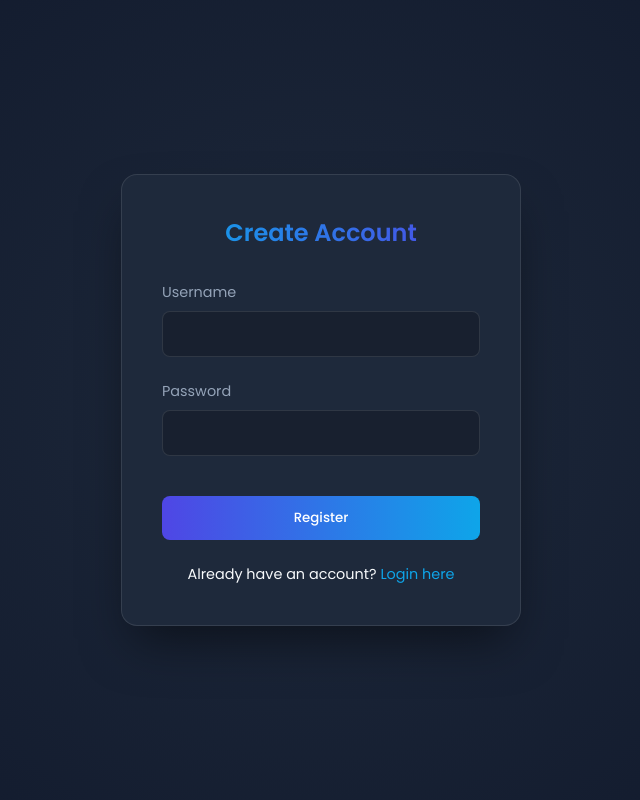
After one commit to gurralaswaroop/Brain_stroke_prediction, a Flask app: page /register in a window 1280 px wide. The commit adds this page. Shown: the whole page, without its empty margins (319-959 px from the left). Run offline with Flask 3, Linux system fonts and the light colour scheme; parts of the project's set-up code (start-up, migrations or seed data) failed here and were passed over.

Commit message:
Add database integration, user registration, and production readiness

```diff
--- a/app.py
+++ b/app.py
@@ -2,9 +2,42 @@ from flask import Flask, render_template, request, redirect, url_for, session, f
 import pickle
 import numpy as np
 import pandas as pd
+from flask_sqlalchemy import SQLAlchemy
+from flask_login import LoginManager, login_user, login_required, logout_user, current_user
+from models import db, User
+import os
+from dotenv import load_dotenv
+
+import logging
+from logging.handlers import RotatingFileHandler
+
+load_dotenv()
 
 app = Flask(__name__)
-app.secret_key = 'supersecretkey'  # Change this for production
+app.secret_key = os.getenv('SECRET_KEY', 'supersecretkey')
+app.config['SQLALCHEMY_DATABASE_URI'] = os.getenv('DATABASE_URL', 'sqlite:///db.sqlite3')
+app.config['SQLALCHEMY_TRACK_MODIFICATIONS'] = False
+
+# Configure logging
+if not app.debug:
+    if not os.path.exists('logs'):
+        os.mkdir('logs')
+    file_handler = RotatingFileHandler('logs/brain_stroke.log', maxBytes=10240, backupCount=10)
+    file_handler.setFormatter(logging.Formatter(
+        '%(asctime)s %(levelname)s: %(message)s [in %(pathname)s:%(lineno)d]'))
+    file_handler.setLevel(logging.INFO)
+    app.logger.addHandler(file_handler)
+    app.logger.setLevel(logging.INFO)
+    app.logger.info('Brain Stroke Prediction startup')
+
+db.init_app(app)
+login_manager = LoginManager()
+login_manager.init_app(app)
+login_manager.login_view = 'login'
+
+@login_manager.user_loader
+def load_user(user_id):
+    return User.query.get(int(user_id))
 
 # Load model and preprocessors
 with open('model.pkl', 'rb') as f:
@@ -16,35 +49,59 @@ with open('scaler.pkl', 'rb') as f:
 with open('label_encoders.pkl', 'rb') as f:
     label_encoders = pickle.load(f)
 
+# Database tables will be created via init_db.py or manual command
+
+
 @app.route('/')
 def index():
-    if 'user' in session:
+    if current_user.is_authenticated:
         return redirect(url_for('predict'))
     return render_template('login.html')
 
-@app.route('/login', methods=['POST'])
+@app.route('/login', methods=['GET', 'POST'])
 def login():
-    username = request.form['username']
-    password = request.form['password']
+    if request.method == 'POST':
+        username = request.form['username']
+        password = request.form['password']
 
-    # Dummy authentication
-    if username == 'admin' and password == 'admin':
-        session['user'] = username
-        return redirect(url_for('predict'))
-    else:
-        flash('Invalid Credentials. Try admin/admin', 'error')
+        user = User.query.filter_by(username=username).first()
+
+        if user and user.check_password(password):
+            login_user(user)
+            return redirect(url_for('predict'))
+        else:
+            flash('Invalid username or password', 'error')
+            return redirect(url_for('index'))
+    return render_template('login.html')
+
+@app.route('/register', methods=['GET', 'POST'])
+def register():
+    if request.method == 'POST':
+        username = request.form['username']
+        password = request.form['password']
+
+        if User.query.filter_by(username=username).first():
+            flash('Username already exists', 'error')
+            return redirect(url_for('register'))
+
+        new_user = User(username=username)
+        new_user.set_password(password)
+        db.session.add(new_user)
+        db.session.commit()
+
+        flash('Registration successful! Please login.', 'success')
         return redirect(url_for('index'))
+    return render_template('register.html')
 
 @app.route('/logout')
+@login_required
 def logout():
-    session.pop('user', None)
+    logout_user()
     return redirect(url_for('index'))
 
 @app.route('/predict', methods=['GET', 'POST'])
+@login_required
 def predict():
-    if 'user' not in session:
-        return redirect(url_for('index'))
-
     if request.method == 'POST':
         try:
             # Extract data from form
--- /dev/null
+++ b/init_db.py
@@ -0,0 +1,5 @@
+from app import app, db
+
+with app.app_context():
+    db.create_all()
+    print("Database initialized successfully.")
--- a/requirements.txt
+++ b/requirements.txt
@@ -2,3 +2,8 @@ pandas
 numpy
 scikit-learn
 flask
+flask-sqlalchemy
+flask-login
+gunicorn
+python-dotenv
+werkzeug
--- a/templates/login.html
+++ b/templates/login.html
@@ -51,6 +51,10 @@
                 <input type="password" id="password" name="password" required placeholder="Enter your password">
             </div>
             <button type="submit">Secure Login</button>
+            <div style="text-align: center; margin-top: 1rem;">
+                <p style="color: #94a3b8; font-size: 0.9rem;">New here? <a href="{{ url_for('register') }}"
+                        style="color: #0ea5e9; text-decoration: none;">Create an account</a></p>
+            </div>
         </form>
     </div>
 </body>
--- /dev/null
+++ b/templates/register.html
@@ -0,0 +1,176 @@
+<!DOCTYPE html>
+<html lang="en">
+
+<head>
+    <meta charset="UTF-8">
+    <meta name="viewport" content="width=device-width, initial-scale=1.0">
+    <title>Register - Brain Stroke Prediction</title>
+    <link href="https://fonts.googleapis.com/css2?family=Poppins:wght@300;400;500;600;700&display=swap"
+        rel="stylesheet">
+    <style>
+        :root {
+            --primary: #4f46e5;
+            --primary-dark: #4338ca;
+            --secondary: #0ea5e9;
+            --background: #0f172a;
+            --surface: #1e293b;
+            --text: #f8fafc;
+            --text-muted: #94a3b8;
+            --error: #ef4444;
+            --success: #22c55e;
+        }
+
+        * {
+            margin: 0;
+            padding: 0;
+            box-sizing: border-box;
+            font-family: 'Poppins', sans-serif;
+        }
+
+        body {
+            background-color: var(--background);
+            color: var(--text);
+            min-height: 100vh;
+            display: flex;
+            align-items: center;
+            justify-content: center;
+            background-image: radial-gradient(circle at 50% 50%, #1e293b 0%, #0f172a 100%);
+        }
+
+        .container {
+            background-color: var(--surface);
+            padding: 2.5rem;
+            border-radius: 1rem;
+            box-shadow: 0 25px 50px -12px rgba(0, 0, 0, 0.5);
+            width: 100%;
+            max-width: 400px;
+            border: 1px solid rgba(255, 255, 255, 0.1);
+        }
+
+        h2 {
+            text-align: center;
+            margin-bottom: 2rem;
+            font-weight: 600;
+            background: linear-gradient(to right, var(--secondary), var(--primary));
+            -webkit-background-clip: text;
+            -webkit-text-fill-color: transparent;
+        }
+
+        .form-group {
+            margin-bottom: 1.5rem;
+        }
+
+        label {
+            display: block;
+            margin-bottom: 0.5rem;
+            color: var(--text-muted);
+            font-size: 0.9rem;
+        }
+
+        input {
+            width: 100%;
+            padding: 0.75rem 1rem;
+            background-color: rgba(0, 0, 0, 0.2);
+            border: 1px solid rgba(255, 255, 255, 0.1);
+            border-radius: 0.5rem;
+            color: var(--text);
+            transition: all 0.3s ease;
+        }
+
+        input:focus {
+            outline: none;
+            border-color: var(--primary);
+            box-shadow: 0 0 0 2px rgba(79, 70, 229, 0.2);
+        }
+
+        button {
+            width: 100%;
+            padding: 0.75rem;
+            background: linear-gradient(to right, var(--primary), var(--secondary));
+            border: none;
+            border-radius: 0.5rem;
+            color: white;
+            font-weight: 500;
+            cursor: pointer;
+            transition: opacity 0.3s ease;
+            margin-top: 1rem;
+        }
+
+        button:hover {
+            opacity: 0.9;
+        }
+
+        .links {
+            text-align: center;
+            margin-top: 1.5rem;
+            font-size: 0.9rem;
+        }
+
+        a {
+            color: var(--secondary);
+            text-decoration: none;
+            transition: color 0.3s ease;
+        }
+
+        a:hover {
+            color: var(--primary);
+        }
+
+        .flash-messages {
+            margin-bottom: 1.5rem;
+        }
+
+        .flash-message {
+            padding: 0.75rem;
+            border-radius: 0.5rem;
+            font-size: 0.9rem;
+            margin-bottom: 0.5rem;
+        }
+
+        .flash-message.error {
+            background-color: rgba(239, 68, 68, 0.2);
+            color: #fca5a5;
+            border: 1px solid rgba(239, 68, 68, 0.2);
+        }
+
+        .flash-message.success {
+            background-color: rgba(34, 197, 94, 0.2);
+            color: #86efac;
+            border: 1px solid rgba(34, 197, 94, 0.2);
+        }
+    </style>
+</head>
+
+<body>
+    <div class="container">
+        <h2>Create Account</h2>
+
+        <div class="flash-messages">
+            {% with messages = get_flashed_messages(with_categories=true) %}
+            {% if messages %}
+            {% for category, message in messages %}
+            <div class="flash-message {{ category }}">{{ message }}</div>
+            {% endfor %}
+            {% endif %}
+            {% endwith %}
+        </div>
+
+        <form method="POST" action="{{ url_for('register') }}">
+            <div class="form-group">
+                <label for="username">Username</label>
+                <input type="text" id="username" name="username" required autocomplete="off">
+            </div>
+            <div class="form-group">
+                <label for="password">Password</label>
+                <input type="password" id="password" name="password" required>
+            </div>
+            <button type="submit">Register</button>
+        </form>
+
+        <div class="links">
+            <p>Already have an account? <a href="{{ url_for('index') }}">Login here</a></p>
+        </div>
+    </div>
+</body>
+
+</html>
--- /dev/null
+++ b/wsgi.py
@@ -0,0 +1,4 @@
+from app import app
+
+if __name__ == "__main__":
+    app.run()
```
Also changed, not shown: models.py (added, +16 -0 lines), README.md, instance/db.sqlite3 (added), 3 other files.
